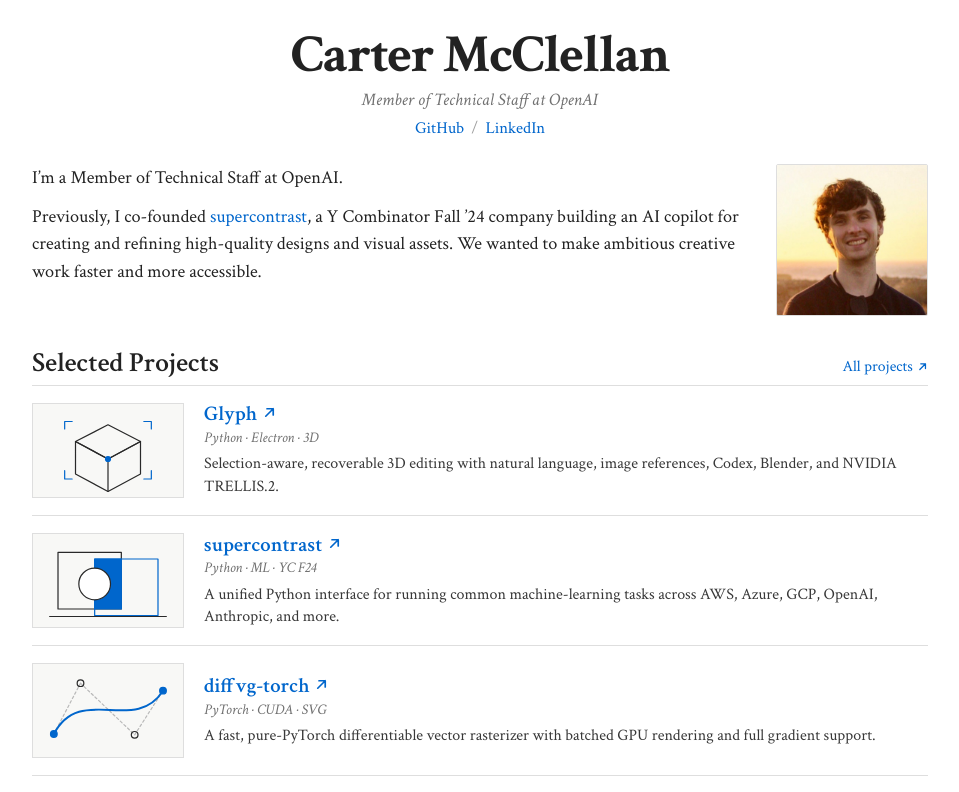
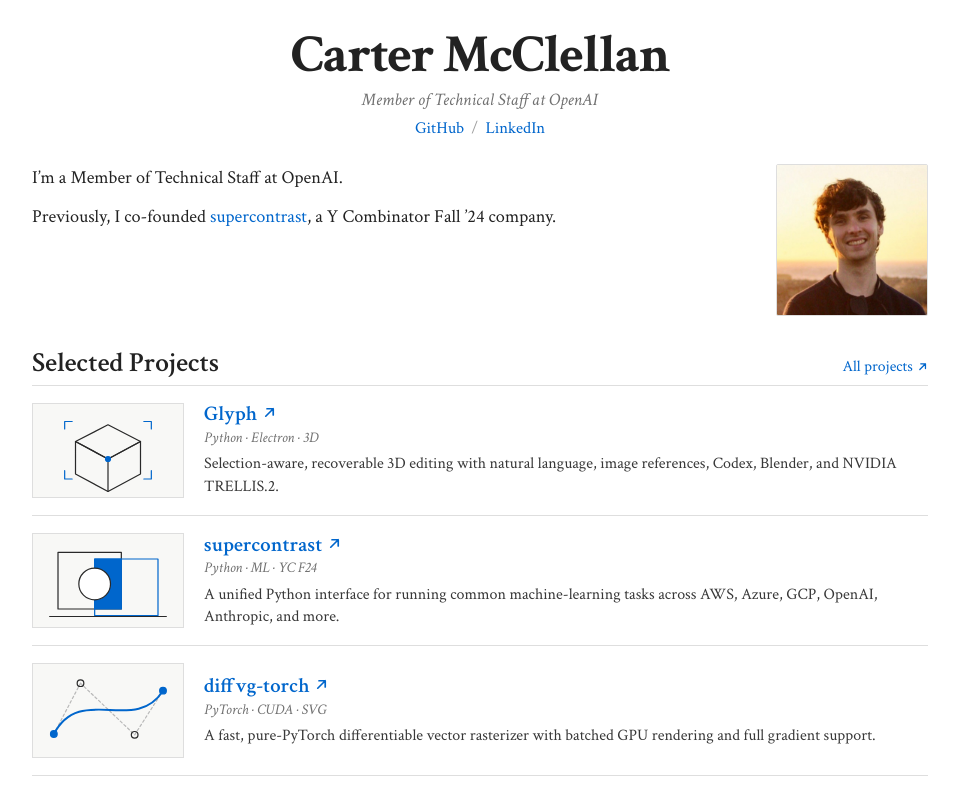
Before and after one commit to CarterMcClellan/cartermcclellan.github.io, a React (Vite) app: page / in a window 1280 px wide. Shown: the top 792 px of the page, without its empty margins (160-1119 px from the left). Built offline with nearby package versions, Linux system fonts and the light colour scheme; the HTML template or start-up script is replaced by a standard one.

Commit message:
Condense supercontrast bio

```diff
--- a/src/App.tsx
+++ b/src/App.tsx
@@ -138,9 +138,7 @@
           >
             supercontrast
           </a>
-          , a Y Combinator Fall ’24 company building an AI copilot for creating and
-          refining high-quality designs and visual assets. We wanted to make ambitious
-          creative work faster and more accessible.
+          , a Y Combinator Fall ’24 company.
         </p>
       </div>
       <img
```
